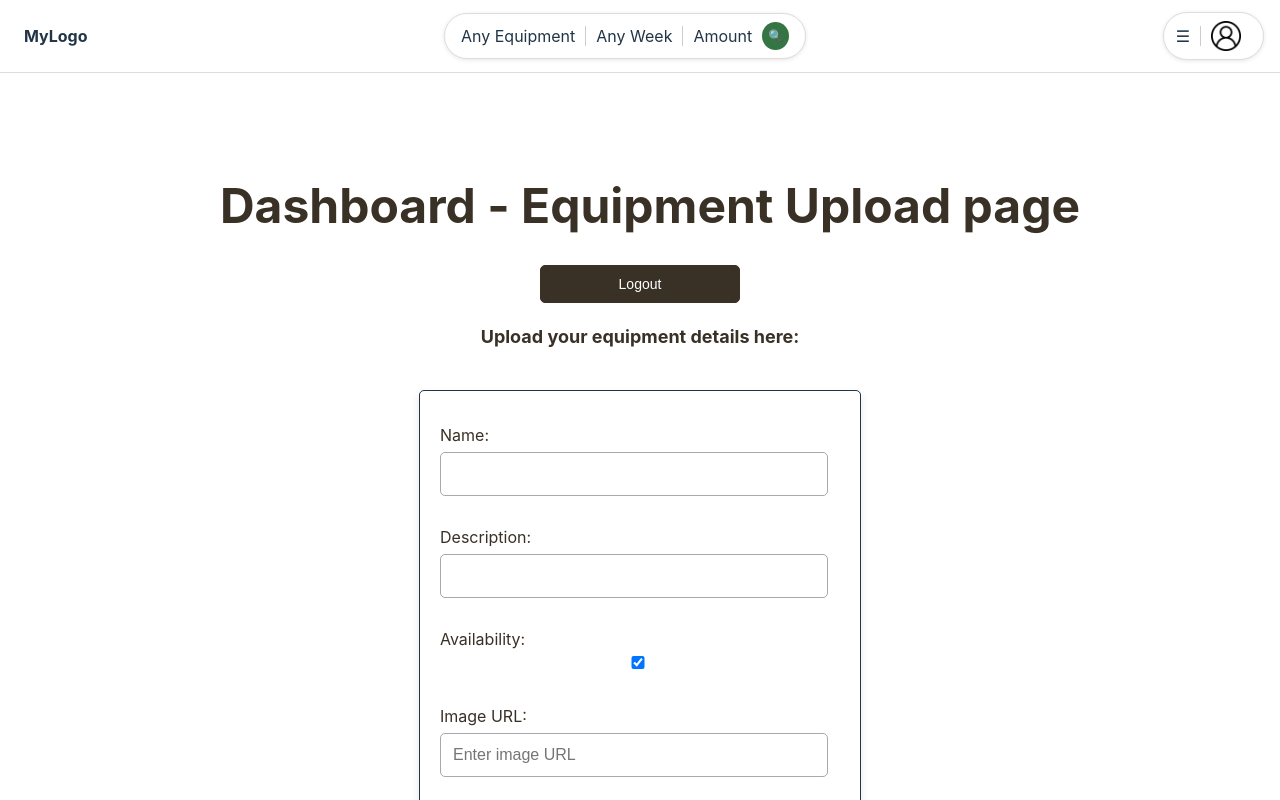
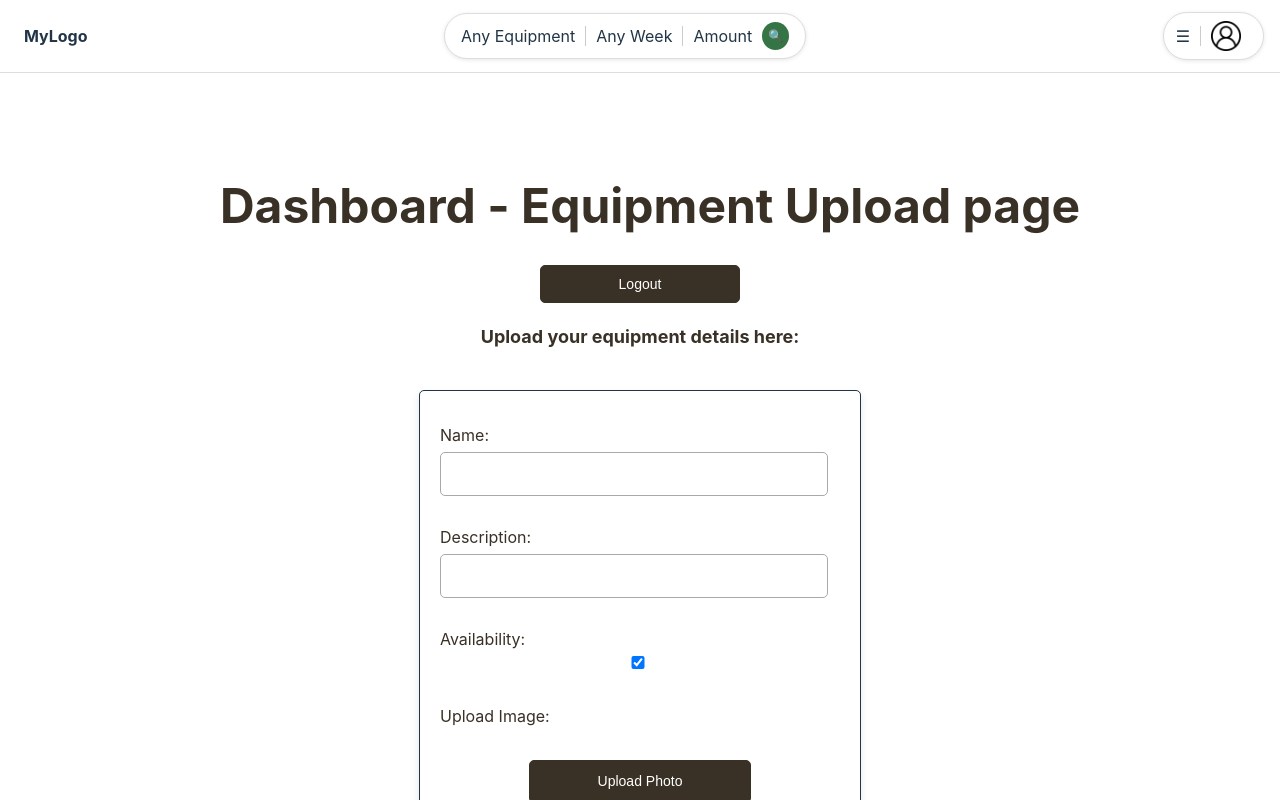
Before and after one commit to numikkaren/booking-app-firebase, a React (Vite) app: page /dashboard in a window 1280 px wide. Shown: the top 800 px of the page. Built offline with nearby package versions, Linux system fonts and the light colour scheme; no server answers; the database is empty; sample sign-in values are in the browser's storage.

Commit message:
initialised firebase Storage and user can add image via filepicker

```diff
--- a/src/Components/AddEquipmentForm.jsx
+++ b/src/Components/AddEquipmentForm.jsx
@@ -1,6 +1,8 @@
 import React, { useState } from "react";
 import { db } from "../firebase.js"; // Import Firestore configuration
 import { collection, addDoc } from "firebase/firestore"; // Import Firestore methods
+import {ref, uploadBytes, getDownloadURL } from "firebase/storage";
+import { storage } from "../firebase.js";
 
 function AddEquipmentForm({user}) {
   // state objects for form inputs
@@ -8,7 +10,8 @@ function AddEquipmentForm({user}) {
   const [description, setDescription] = useState("");
   const [availability, setAvailability] = useState(true);
   // add image
-  const [image, setImage] = useState("");
+  //const [image, setImage] = useState("");
+  const [imageFile, setImageFile] = useState(null);
 
   function nameChange(event) {
     setName(event.target.value); // Update name state
@@ -22,19 +25,34 @@ function AddEquipmentForm({user}) {
     setAvailability(event.target.checked); // Update availability state
   }
 
-  function imageChange(event){
-    setImage(event.target.value);
+  // function imageChange(event){
+  //   setImage(event.target.value);
+  // }
+
+  function imageChange (event) {
+      setImageFile(event.target.files[0]);     // store the file object
   }
 
   // Handle form submission
   async function handleSubmit(event) {
     event.preventDefault(); // Prevent form from refreshing the page
+
+    let imageURL = "";
+
+    if (imageFile){
+        const storageRef = ref(storage, `images/${imageFile.name}`);
+        await uploadBytes(storageRef, imageFile);
+        imageURL = await getDownloadURL(storageRef);  // get the URL after upload
+    }
+
     const newEquipment = {
       name,
       description,
       availability,
-      image,
-      ownerId: user.uid
+      image: imageURL,
+      ownerId: user.uid,
+      createdAt: new Date().toISOString()
+
      }; // Combine form data
     try {
       await addDoc(collection(db, "equipment"), newEquipment); // Save data to Firestore
@@ -43,7 +61,7 @@ function AddEquipmentForm({user}) {
       setName("");
       setDescription("");
       setAvailability(true);
-      setImage("");
+      setImageFile(null);
     } catch (error) {
       console.error("Error adding equipment:", error);
     }
@@ -84,17 +102,27 @@ function AddEquipmentForm({user}) {
         />
       </label>
       </div>
+
+
   <div className="form-label">
-      <label>
-        Image URL:
+  <label htmlFor="imageUpload">Upload Image:</label>
+
   <input
-          type="text"
-          value={image}
+    type="file"   // file Picker
+    id="imageUpload"
+    accept="image/*"
+    style={{ display: "none" }}    // hide default style
     onChange={imageChange}
-          placeholder="Enter image URL"
   />
+
+  <label htmlFor="imageUpload" className="button-submit">
+    Upload Photo
   </label>
+
+  {imageFile && <p>Selected: {imageFile.name}</p>}
 </div>
+
+
       <button className="button-submit" type="submit">Add Equipment</button>
     </form>
     </div>
```
Lines whose indentation alone changed are shown as unchanged.
